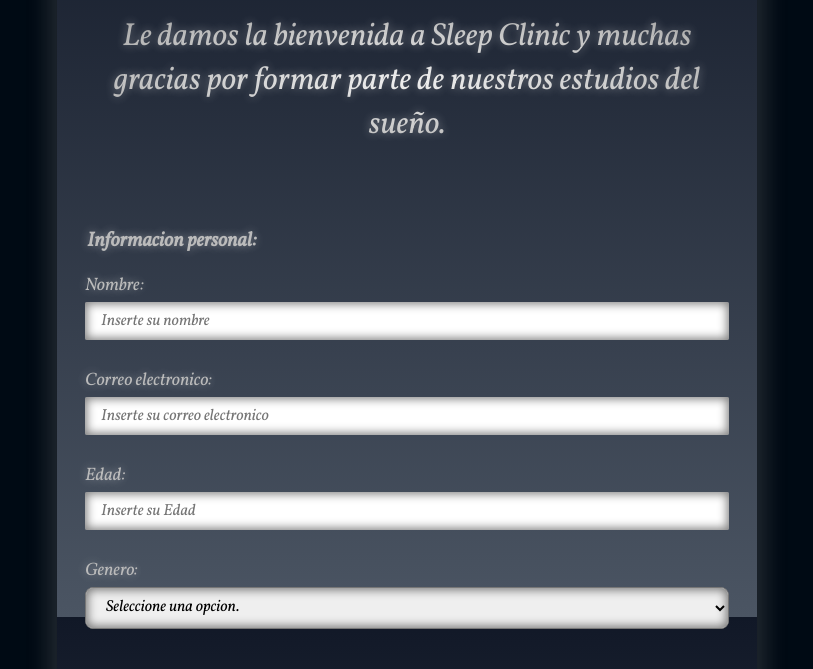
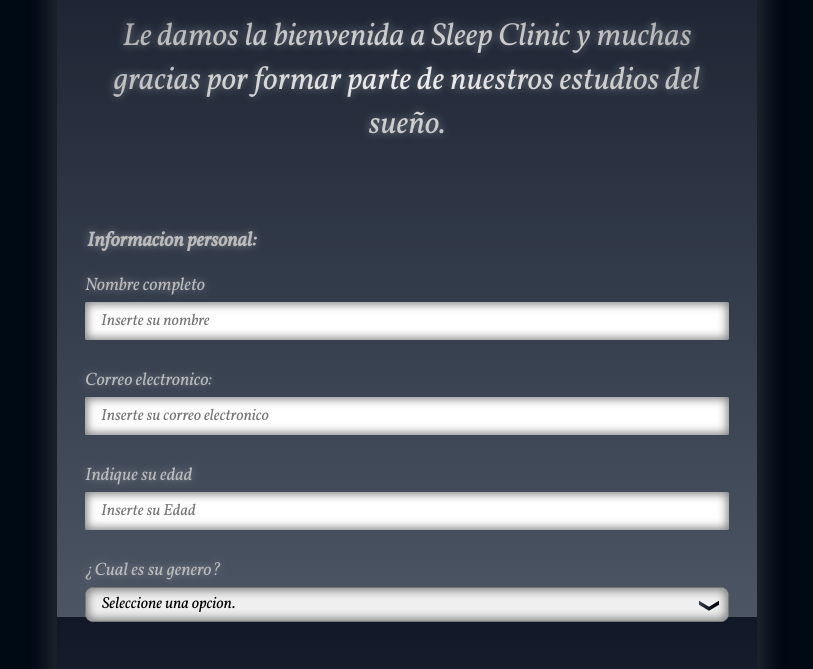
Before and after one commit to The-Synthetica/Dreamspace, a plain HTML site: page index.html in a window 1280 px wide. Shown: the part 283-952 px from the top of the page, without its empty margins (233-1046 px from the left). Drawn offline with Linux system fonts and the light colour scheme.

Commit message:
Add files via upload

```diff
--- a/index.html
+++ b/index.html
@@ -31,22 +31,25 @@
                 <fieldset class="form-fieldset">
                     <legend>Informacion personal:</legend>
 
-                    <label id="name-label" for="name-label">Nombre:</label>
+                    <label id="name-label" for="name-label">Nombre completo</label>
                     <input  id="name" type="text" required placeholder="Inserte su nombre">
 
                     <label id="email-label" for="email-label">Correo electronico:</label>
                     <input id="email" type="email" required placeholder="Inserte su correo electronico">
 
-                    <label id="number-label" for="number-label">Edad:</label>
+                    <label id="number-label" for="number-label">Indique su edad</label>
                     <input class="form-block-item" id="number" type="number" min="1" max="99" required placeholder="Inserte su Edad">
 
-                    <label for="dropdown">Genero:</label>
+                    <label for="dropdown">¿Cual es su genero?</label>
+                    <div class="select-content">
                         <select required name="gender" id="dropdown" form="surver-form">
                             <option selected disabled value label="Seleccione una opcion."></option>
                             <option value="Femenino" label="Femenino"></option>
                             <option value="NoBinario" label="No binario"></option>
                             <option value="Masculino" label="Masculino"></option>
                         </select>
+                        <i></i>
+                    </div>
 
                 </fieldset>
 
--- a/styles.css
+++ b/styles.css
@@ -99,11 +99,13 @@ header{
 
 .form-fieldset:first-of-type{
     flex-direction: column;
-    margin-bottom: 10rem;
+    margin-bottom: 7rem;
 }
 .form-fieldset:nth-last-of-type(2){
     flex-direction: column;
-    margin: 10rem 0;
+    justify-content: left;
+    align-items: flex-start;
+    margin: 5rem 0 0 0;
 }
 .form-fieldset:last-of-type{
     flex-direction: column;
@@ -224,6 +226,39 @@ header{
     transition: transform 0.5s ease-in-out;
 }
 
+/* Custom <select> */
+
+select, .select-content{
+	appearance: none;
+	-webkit-appearance: none;
+	-moz-appearance: none;
+}
+.select-content::-ms-expand {
+    display: none;
+}
+
+.select-content{
+    position: relative;
+    display: flex;
+    align-items: center;
+    justify-content: center;
+}
+
+select + i{
+    position: absolute;
+    width: 20px;
+    height: 20px;
+
+    right: 10px; top: 10px;
+    background: linear-gradient(to right, rgb(55, 65, 81), rgb(17, 24, 39), rgb(0, 0, 0));
+
+    clip-path: polygon(100% 20%, 100% 40%, 50% 70%, 0 40%, 0 20%, 50% 50%);
+
+    animation: floating 5s infinite;
+    animation-direction: alternate;
+    animation-fill-mode: forwards;
+}
+
 /*  */
 
 
@@ -237,6 +272,23 @@ input{
     box-shadow: 0px 0px 10px 2px rgba(0,0,0,0.5) inset;
     -webkit-box-shadow: 0px 0px 10px 2px rgba(0,0,0,0.5) inset;
     -moz-box-shadow: 0px 0px 10px 2px rgba(0,0,0,0.5) inset;
+    transition: transform 0.25s ease-in-out, box-shadow 0.25s ease-in-out;
+}
+
+input:focus{
+    transform: scale(1.025);
+    box-shadow: 0px 0px 5px 2px rgba(255,255,255,0.7);
+    transition: transform 0.25s ease-in-out, box-shadow 0.25s ease-in-out;
+}
+select:focus{
+    transform: scale(1.025);
+    box-shadow: 0px 0px 5px 2px rgba(255,255,255,0.7);
+    transition: transform 0.25s ease-in-out, box-shadow 0.25s ease-in-out;
+}
+textarea:focus{
+    transform: scale(1.025);
+    box-shadow: 0px 0px 5px 2px rgba(255,255,255,0.7);
+    transition: transform 0.25s ease-in-out, box-shadow 0.25s ease-in-out;
 }
 
 #name, #email, #number, #dropdown{
@@ -253,11 +305,13 @@ input[type=number]::-webkit-outer-spin-button {
 select{
     font-family: 'Vollkorn', sans-serif;
     font-size: 1rem;
-    margin-bottom: 1rem;
+    /* margin-bottom: 1rem; */
     border-radius: 0.5rem;
     box-shadow: 0px 0px 10px 2px rgba(0,0,0,0.5) inset;
     -webkit-box-shadow: 0px 0px 10px 2px rgba(0,0,0,0.5) inset;
     -moz-box-shadow: 0px 0px 10px 2px rgba(0,0,0,0.5) inset;
+    width: 100%;
+    transition: transform 0.25s ease-in-out, box-shadow 0.25s ease-in-out;
 }
 
 label{
@@ -287,10 +341,11 @@ textarea{
     -moz-box-shadow: 0px 0px 10px 2px rgba(0,0,0,0.5) inset;
 
     border-radius: 5px;
+    transition: transform 0.25s ease-in-out, box-shadow 0.25s ease-in-out;
 }
 
 #submit{
-    background-color: rgba(0,0,0,0.5);
+    background:linear-gradient(rgba(17, 24, 39,1), rgba(75, 85, 99,1)) fixed;
 
 
     color: rgb(187, 187, 187);
@@ -310,6 +365,20 @@ textarea{
     box-shadow: 0px 0px 5px 2px rgba(255,255,255,0.7);
     -webkit-box-shadow: 0px 0px 5px 2px rgba(255,255,255,0.7);
     -moz-box-shadow: 0px 0px 5px 2px rgba(255,255,255,0.7);
+
+    transition: transform 0.5s ease-out;
+}
+
+#submit:hover{
+    transform: scale(1.05);
+    transition: transform 0.5s ease-in-out;
+}
+
+#submit:active{
+    transform: scale(1);
+    background: black;
+
+    transition: transform 0.25s ease-in-out, background 0.5s ease-in-out;
 }
 
 .alert{
@@ -386,3 +455,18 @@ textarea{
         z-index: 2;
     }
 }
+
+
+@keyframes floating {
+    0%{
+        transform: translateY(0);
+    }
+
+    50%{
+        transform: translateY(5px);
+    }
+
+    100%{
+        transform: translateY(0);
+    }
+}
```
Lines whose indentation alone changed are shown as unchanged.
